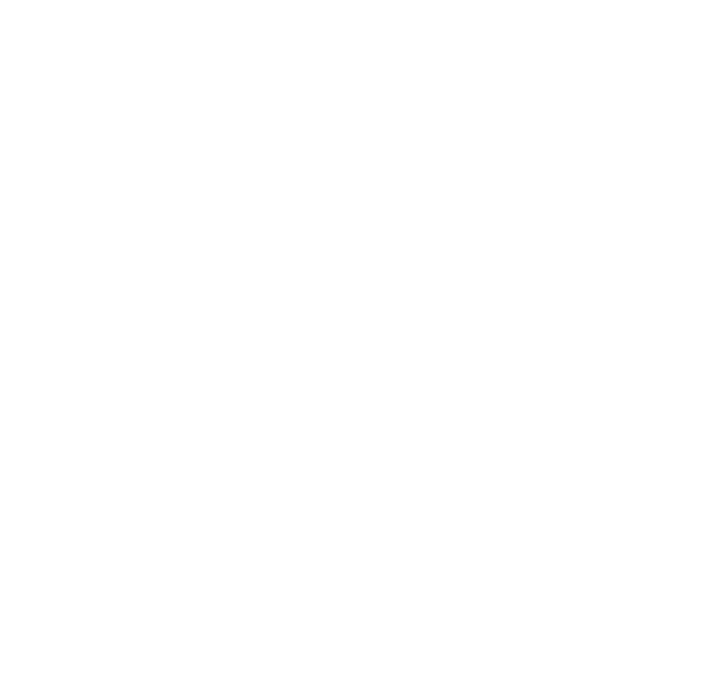
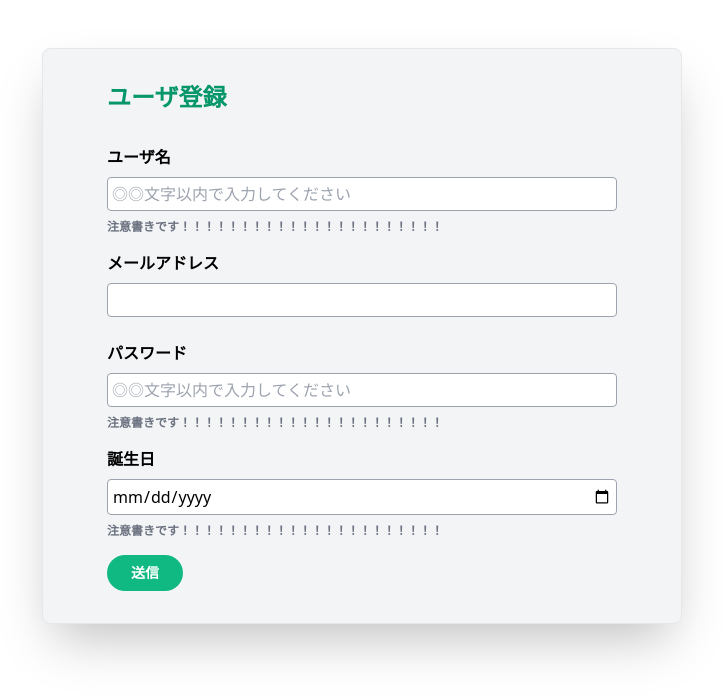
Before and after one commit to t-east/first-calender-frontend, a Nuxt app: page /testpage in a window 1280 px wide. Before the commit this address had no page. Shown: the top 698 px of the page, without its empty margins (278-1001 px from the left). Built offline with nearby package versions, Linux system fonts and the light colour scheme; no server answers.

Commit message:
apiテスト画面

```diff
--- /dev/null
+++ b/pages/testpage.vue
@@ -0,0 +1,93 @@
+<template>
+    <div>
+      <div class="flex justify-center">
+        <div class="my-12 py-8 px-16 rounded-lg bg-gray-100 w-1/2 shadow shadow-2xl border">
+            <h1 class="text-2xl font-bold mb-8 text-green-600">
+                ユーザ登録
+            </h1>
+            <div>
+              <InputForm
+                v-model="$data.userName"
+                label="ユーザ名"
+                placeholder="◎◎文字以内で入力してください"
+                msg="注意書きです！！！！！！！！！！！！！！！！！！！！！！"
+                class="mb-4"
+              />
+              <InputForm
+                v-model="$data.email"
+                label="メールアドレス"
+                placeholder=""
+                class="mb-4"
+              />
+              <InputForm
+                label="パスワード"
+                type="password"
+                v-model="$data.password"
+                placeholder="◎◎文字以内で入力してください"
+                msg="注意書きです！！！！！！！！！！！！！！！！！！！！！！"
+                class="mb-4"
+              />
+              <InputForm
+                label="誕生日"
+                type="date"
+                v-model="$data.birthday"
+                placeholder="◎◎文字以内で入力してください"
+                msg="注意書きです！！！！！！！！！！！！！！！！！！！！！！"
+                class="mb-4"
+              />
+              <AtomButton
+                val="送信"
+                @click="registerUser"
+              />
+            </div>
+            <div>{{$data.test}}</div>
+      </div>
+    </div>
+  </div>
+</template>
+
+<script lang="ts">
+import Vue from 'vue'
+import InputForm from '~/components/molecules/InputForm.vue'
+import AtomButton from '~/components/atoms/AtomButton.vue'
+export default Vue.extend({
+  components: {
+    AtomButton,
+    InputForm
+  },
+  data() {
+      return {
+          test: '',
+          userName: '',
+          email: '',
+          password: '',
+          birthday: '',
+      }
+  },
+  mounted() {
+      // @ts-ignore
+    this.$axios.$get(`api/user/`)
+      .then((res:any) => {
+        this.$data.test = res;
+      });
+  },
+  methods: {
+      async registerUser() {
+      try {
+        // @ts-ignore
+        await this.$axios.$post('/api/user', {
+          "email": this.$data.email,
+          "password": this.$data.password,
+          "user_name": this.$data.userName,
+          "birthday": this.$data.birthday,
+        });
+
+      } catch (error) {
+        console.log(error)
+        return;
+      }
+    },
+  }
+
+})
+</script>
```
